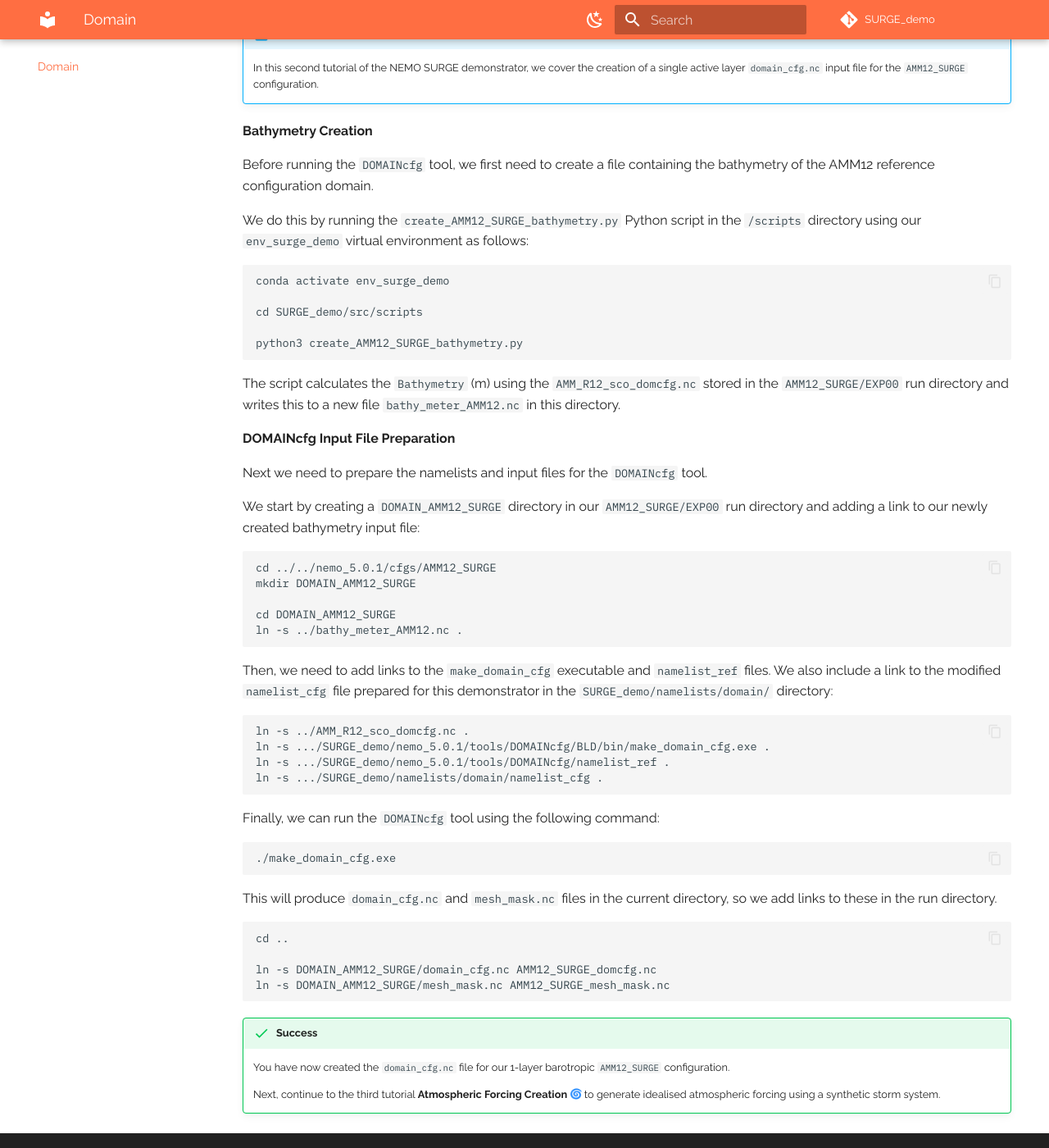
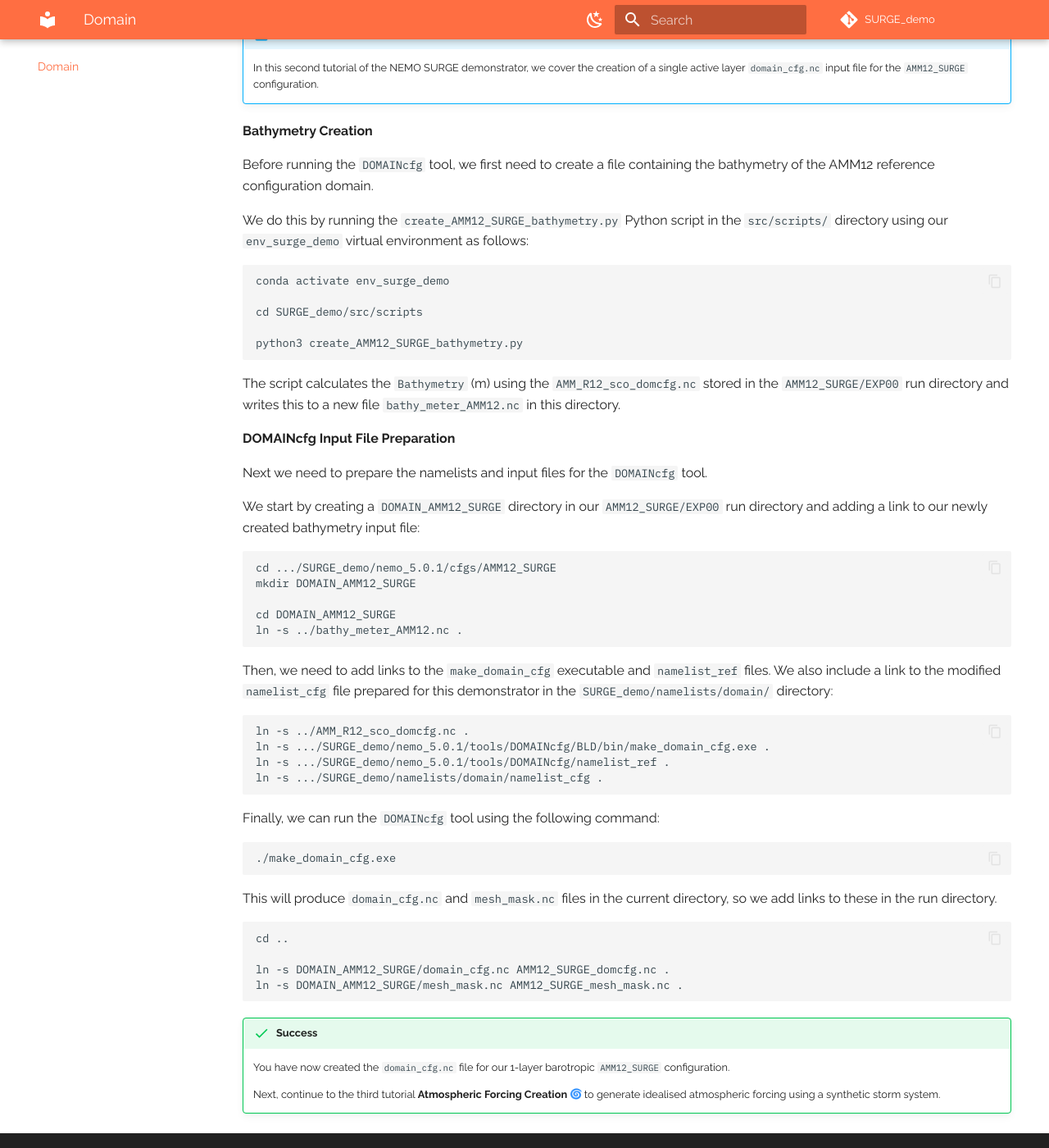
Before and after one commit to NOC-MSM/SURGE_demo, an MkDocs documentation site: the page built from docs/docs/domain.md, in a window 1280 px wide and 1400 px high, scrolled down 205 px. Shown: the whole window at 82% size. Built offline with MkDocs 1.6.1 and Material for MkDocs 9.7.7, drawn with Linux system fonts in a browser that asks for light colours; emoji names are drawn with the system emoji font; comment, search, counter and statistics services are not loaded.

Commit message:
Fixes to file names/paths in DOMAINcfg tutorial in domain.md.

````diff
--- a/docs/docs/domain.md
+++ b/docs/docs/domain.md
@@ -8,7 +8,7 @@
 
 Before running the `DOMAINcfg` tool, we first need to create a file containing the bathymetry of the AMM12 reference configuration domain.
 
-We do this by running the `create_AMM12_SURGE_bathymetry.py` Python script in the `/scripts` directory using our `env_surge_demo` virtual environment as follows:
+We do this by running the `create_AMM12_SURGE_bathymetry.py` Python script in the `src/scripts/` directory using our `env_surge_demo` virtual environment as follows:
 
 ```sh
 conda activate env_surge_demo
@@ -27,7 +27,7 @@ Next we need to prepare the namelists and input files for the `DOMAINcfg` tool.
 We start by creating a `DOMAIN_AMM12_SURGE` directory in our `AMM12_SURGE/EXP00` run directory and adding a link to our newly created bathymetry input file:
 
 ```sh
-cd ../../nemo_5.0.1/cfgs/AMM12_SURGE
+cd .../SURGE_demo/nemo_5.0.1/cfgs/AMM12_SURGE
 mkdir DOMAIN_AMM12_SURGE
 
 cd DOMAIN_AMM12_SURGE
@@ -53,8 +53,8 @@ This will produce `domain_cfg.nc` and `mesh_mask.nc` files in the current direct
 ```sh
 cd ..
 
-ln -s DOMAIN_AMM12_SURGE/domain_cfg.nc AMM12_SURGE_domcfg.nc
-ln -s DOMAIN_AMM12_SURGE/mesh_mask.nc AMM12_SURGE_mesh_mask.nc
+ln -s DOMAIN_AMM12_SURGE/domain_cfg.nc AMM12_SURGE_domcfg.nc .
+ln -s DOMAIN_AMM12_SURGE/mesh_mask.nc AMM12_SURGE_mesh_mask.nc .
 ```
 
 !!! success
````
